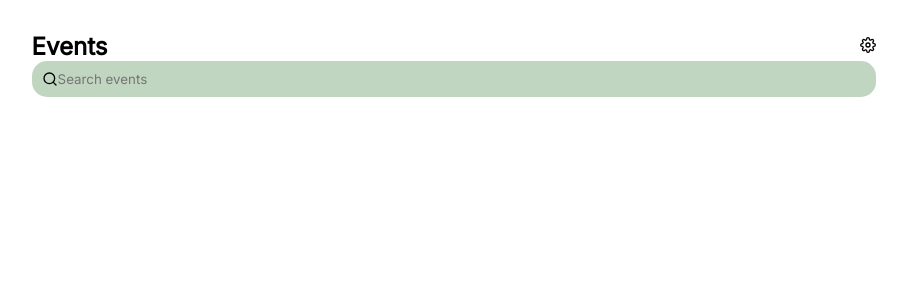
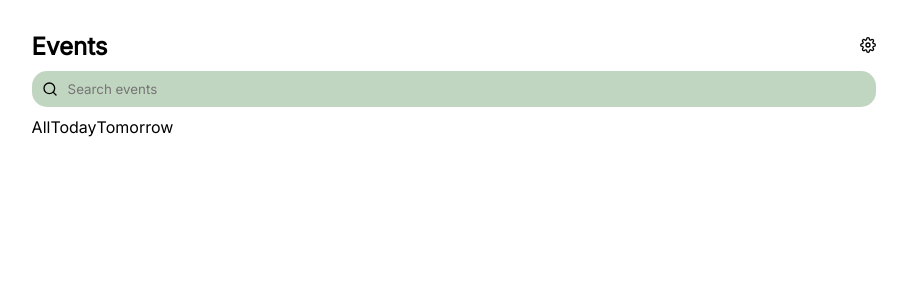
Before and after one commit to sammyklan3/Technerds, a React (Vite) app: page / in a window 1280 px wide. Shown: the top 300 px of the page, without its empty margins (186-1093 px from the left). Built offline with nearby package versions, Linux system fonts and the light colour scheme.

Commit message:
Minor changes

```diff
--- a/src/pages/home/Home.jsx
+++ b/src/pages/home/Home.jsx
@@ -4,15 +4,32 @@ import { FiSearch } from "react-icons/fi";
 
 export const Home = () => {
     return (
+        // Root div
         <div className="events-home-container">
+            {/* Events title */}
             <div className="events-title">
                 <h2>Events</h2>
                 <p><FiSettings /></p>
             </div>
-
+            {/* Search container */}
             <div className="search-container">
                 <FiSearch />
-        <input type="search" placeholder="Search events"/>
+                <input type="search" placeholder="Search events" />
+            </div>
+
+            {/* Time selector filter */}
+            <div className="time-selector">
+                <ul>
+                    <li>
+                        <p>All</p>
+                    </li>
+                    <li>
+                        <p>Today</p>
+                    </li>
+                    <li>
+                        <p>Tomorrow</p>
+                    </li>
+                </ul>
             </div>
         </div>
     )
--- a/src/pages/home/home.css
+++ b/src/pages/home/home.css
@@ -1,5 +1,7 @@
 .events-home-container {
-
+    display: flex;
+    flex-direction: column;
+    gap: 10px;
 }
 
 .events-title {
@@ -10,6 +12,7 @@
 
 .search-container {
     display: flex;
+    gap: 10px;
     align-items: center;
     background-color: rgb(193, 214, 193);
     border-radius: 15px;
@@ -22,6 +25,11 @@
     outline: none;
 }
 
+.time-selector ul {
+    display: flex;
+    list-style-type: none;
+}
+
 @media screen and (min-width: 768px) and (max-width: 979px) {
 
 }
```
Lines whose indentation alone changed are shown as unchanged.
